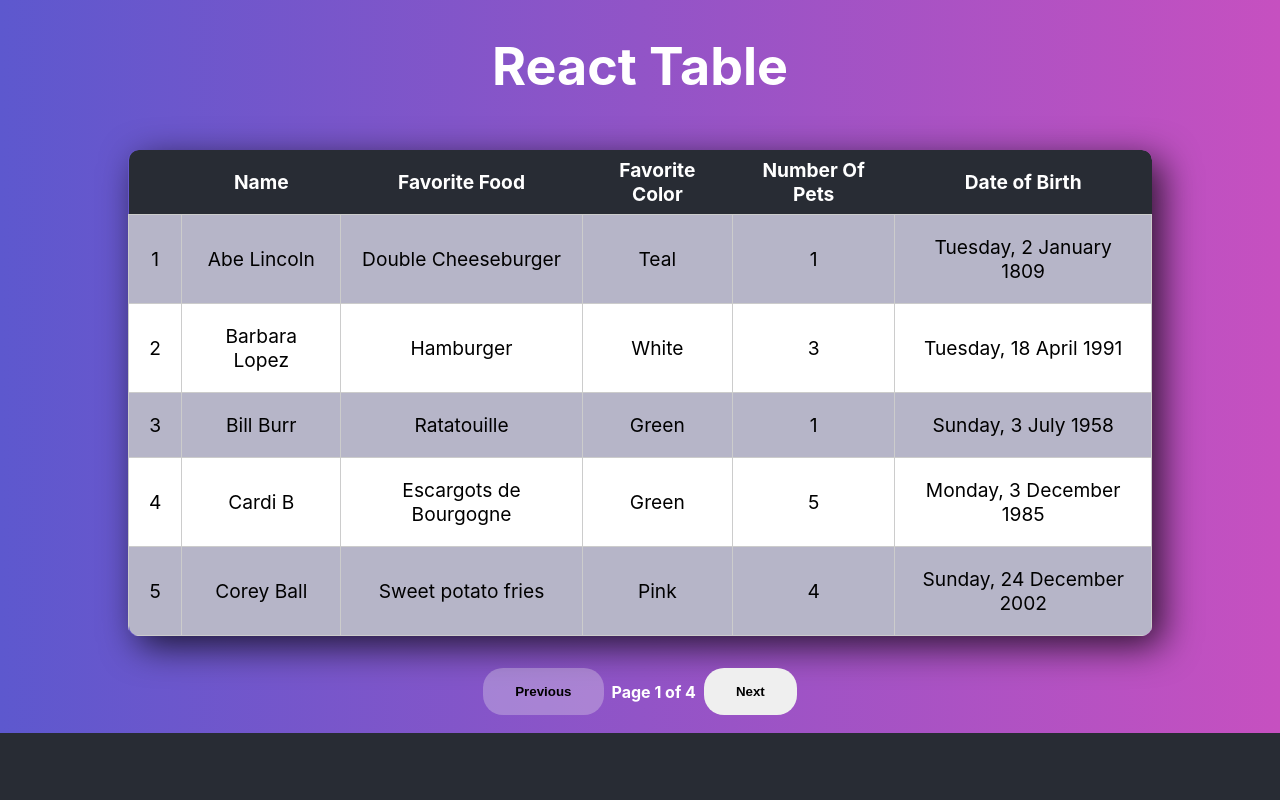
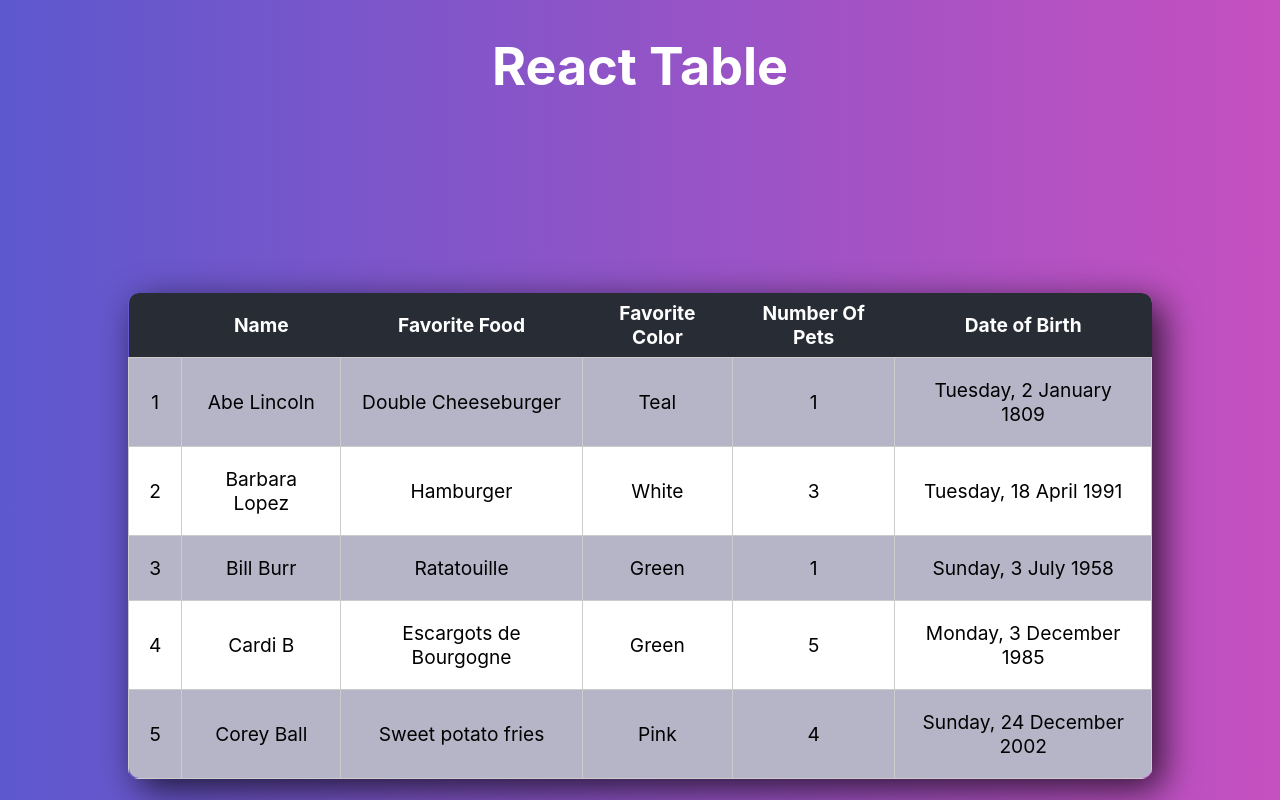
Before and after one commit to endurain/BM_React_Table, a React (Create React App) app: page / in a window 1280 px wide. Shown: the top 800 px of the page. Built offline with nearby package versions, Linux system fonts and the light colour scheme.

Commit message:
Adjust body height for app positioning

```diff
--- a/src/App.css
+++ b/src/App.css
@@ -30,11 +30,11 @@ body {
   color: var(--color-white);
 }
 .body {
-  min-height: 75vh;
+  min-height: 100vh;
   display: flex;
   flex-direction: column;
   align-items: center;
-  justify-content: center;
+  justify-content: flex-start;
   font-size: calc(10px + 2vmin);
   color: var(--color-white);
 }
@@ -142,6 +142,9 @@ tr:last-of-type td:last-of-type {
     overflow: hidden;
     border-radius: 10px;
   }
+  .header {
+    margin-bottom: 10rem;
+  }
 }
 
 @media (max-width: 800px) {
```
